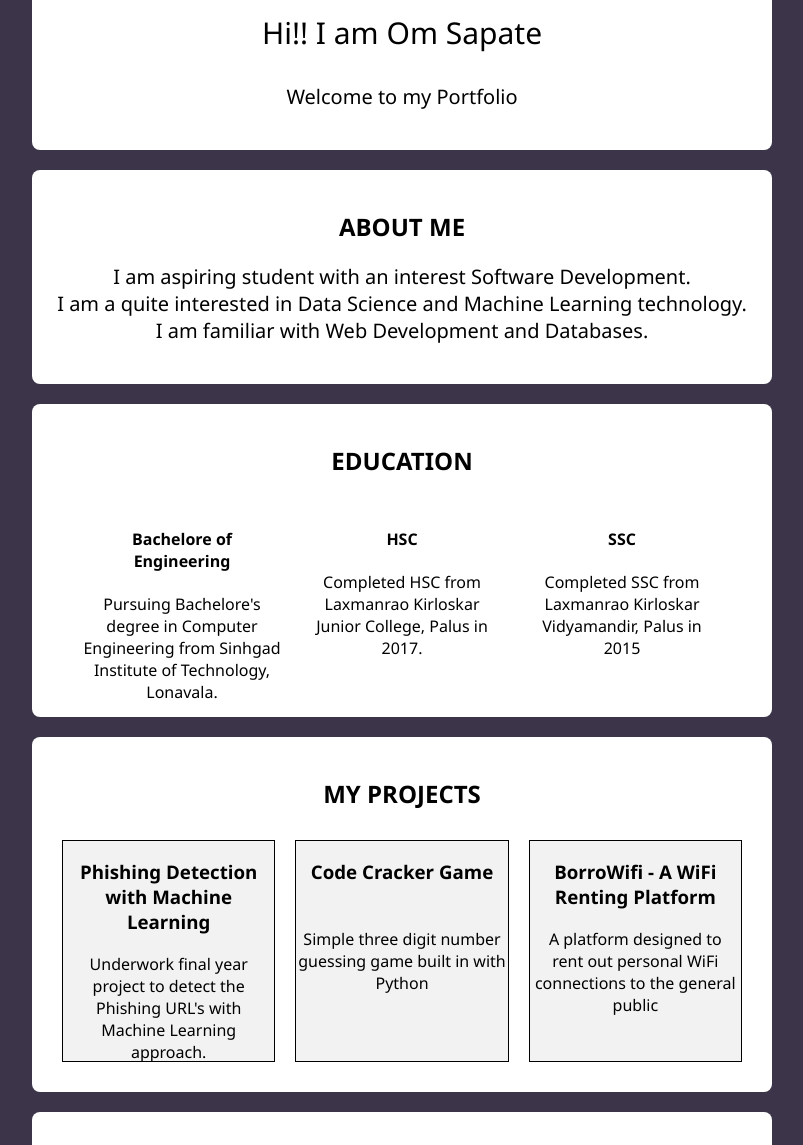
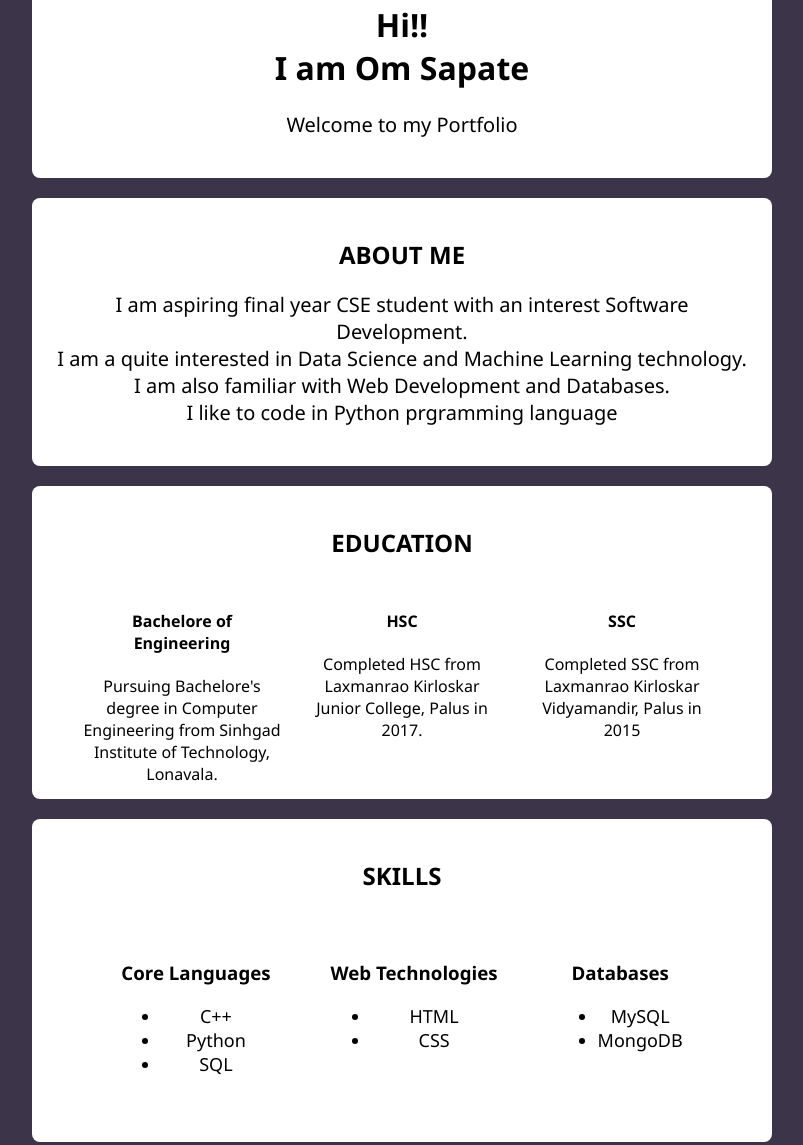
Before and after one commit to omsapate/omsapate.github.io, a plain HTML site: page index.html in a window 1280 px wide. Shown: the part 237-1382 px from the top of the page, without its empty margins (238-1041 px from the left). Drawn offline with Linux system fonts and the light colour scheme.

Commit message:
Add files via upload

```diff
--- a/index.html
+++ b/index.html
@@ -3,7 +3,8 @@
 <head>
     <meta charset="UTF-8">
     <meta name="viewport" content="width=device-width, initial-scale=1.0">
-    <title>Portfolio</title>
+    <title>Om Sapate | Portfolio</title>
+    <link rel="shortcut icon" href="images/favicon-32x32.png">
     <link rel="stylesheet" href="style.css">
     <link rel="stylesheet" href="https://cdnjs.cloudflare.com/ajax/libs/font-awesome/4.7.0/css/font-awesome.min.css">
 </head>
@@ -18,7 +19,10 @@
 
     <div class="card">
         <img src="images/IMG_20200817_144735.jpg" alt="" srcset="" class="profile">
-        <p id="intro">Hi!! I am Om Sapate</p>
+        <h1>
+            Hi!!
+            <br> I am Om Sapate
+        </h1>
         <p >Welcome to my Portfolio</p>
 
 
@@ -27,9 +31,10 @@
 
     <div class="card">
         <h2>ABOUT ME</h2>
-        <p>I am aspiring student with an interest Software Development.
+        <p>I am aspiring final year CSE student with an interest Software Development.
         <br>I am a quite interested in Data Science and Machine Learning technology.
-        <br>I am familiar with Web Development and Databases.</p>
+        <br>I am also familiar with Web Development and Databases.
+            <br> I like to code in Python prgramming language</p>
 
     </div>
 
@@ -56,6 +61,41 @@
             </div>
 
         </div>
+    </div>
+
+    <div class="card">
+        <h2>SKILLS</h2>
+
+        <div class="skills">
+
+            <div>
+                <h3>Core Languages</h3>
+                <ul>
+                    <li>C++</li>
+                    <li>Python</li>
+                    <li>SQL</li>
+                </ul>
+            </div>
+
+            <div>
+                <h3>Web Technologies</h3>
+                <ul>
+                    <li>HTML</li>
+                    <li>CSS</li>
+                </ul>
+            </div>
+
+            <div>
+                <h3>Databases</h3>
+                <ul>
+                    <li>MySQL</li>
+                    <li>MongoDB</li>
+                </ul>
+            </div>
+         </div>
+
+
+
     </div>
 
     <div class="card">
--- a/style.css
+++ b/style.css
@@ -81,6 +81,7 @@ a{
     width: 400px;
     background-color: #f2f2f2;
     border: solid 1.5px;
+    border-radius: 8px;
     margin: 10px;
 }
 
@@ -111,6 +112,17 @@ i:hover{
 
 }
 
+.skills{
+    display: flex;
+    justify-content: center;
+}
+.skills div{
+    margin: 20px;
+    padding: 10px;
+}
+.skills div li{
+    font-size: 18px;
+}
 
 footer{
     color: #ffffff;
```
Also changed, not shown: images/favicon-32x32.png (added).
